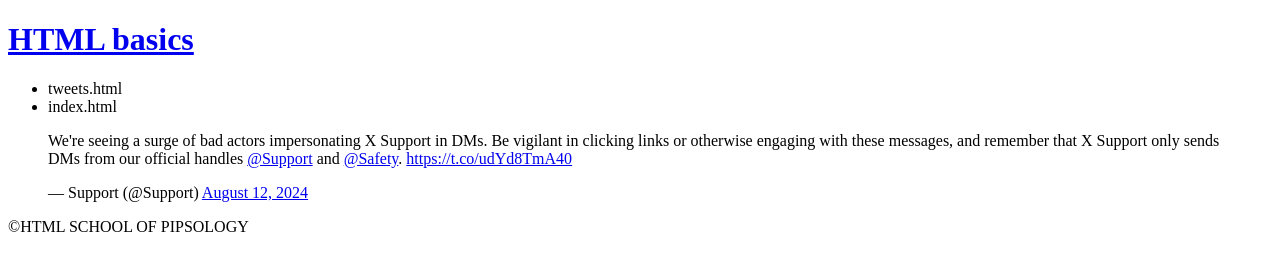
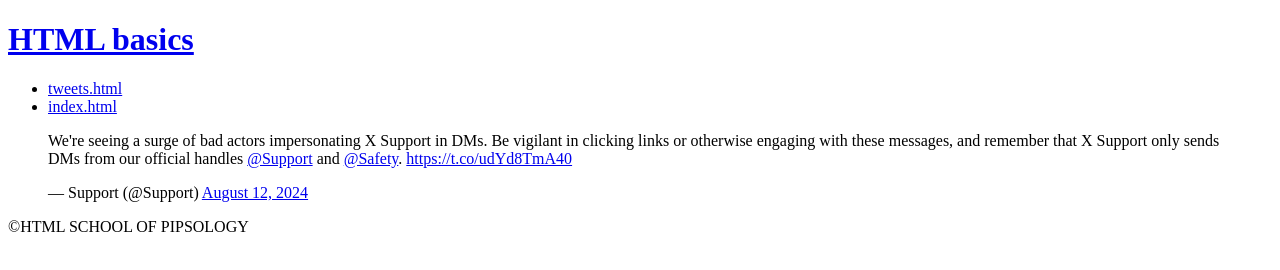
Before and after one commit to Sir-Charles1/My_First_Portfolio, a plain HTML site: page html_basic/tweets.html in a window 1280 px wide. Drawn offline with Linux system fonts and the light colour scheme.

Commit message:
implimented some emergency fix

```diff
--- a/html_basic/tweets.html
+++ b/html_basic/tweets.html
@@ -8,12 +8,14 @@
       <header>
         <h1><a href="index.html">HTML basics</a></h1>
         <ul>
-            <li href="tweets.html">tweets.html</li>
-            <li href="index.html">index.html</li>
+            <li><a href="tweets.html">tweets.html</a></li>
+            <li><a href="index.html">index.html</a></li>
         </ul>
       </header>
       <main>
+        <article>
         <blockquote class="twitter-tweet"><p lang="en" dir="ltr">We&#39;re seeing a surge of bad actors impersonating X Support in DMs. Be vigilant in clicking links or otherwise engaging with these messages, and remember that X Support only sends DMs from our official handles <a href="https://twitter.com/Support?ref_src=twsrc%5Etfw">@Support</a> and <a href="https://twitter.com/Safety?ref_src=twsrc%5Etfw">@Safety</a>. <a href="https://t.co/udYd8TmA40">https://t.co/udYd8TmA40</a></p>&mdash; Support (@Support) <a href="https://twitter.com/Support/status/1823119174941466817?ref_src=twsrc%5Etfw">August 12, 2024</a></blockquote> <script async src="https://platform.twitter.com/widgets.js" charset="utf-8"></script>
+        </article>
       </main>
       <footer>
         <p>&copy;HTML SCHOOL OF PIPSOLOGY</p>
```
Also changed, not shown: html_basic/index.html (+2 -2 lines).
